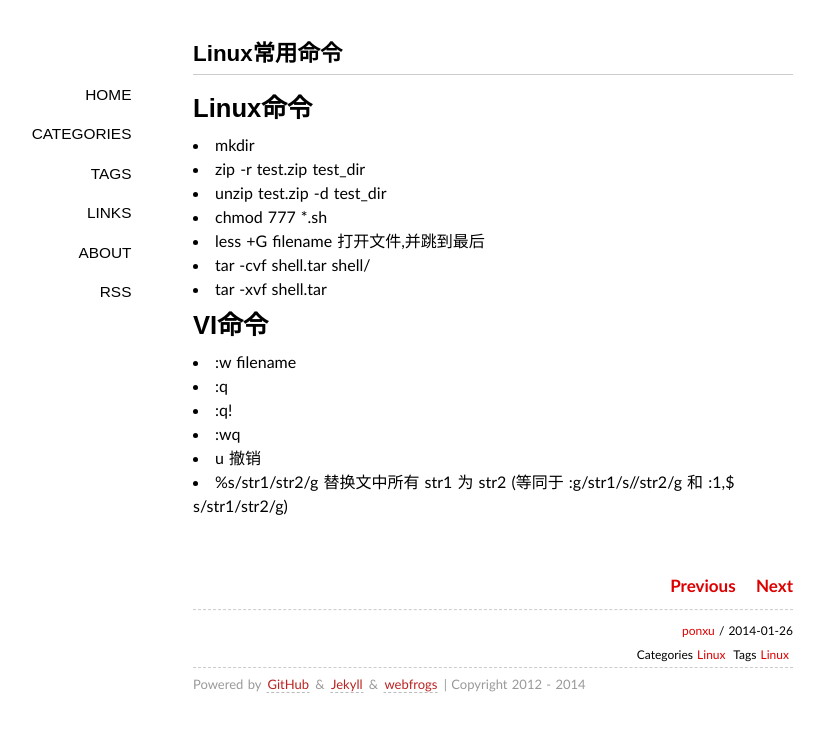
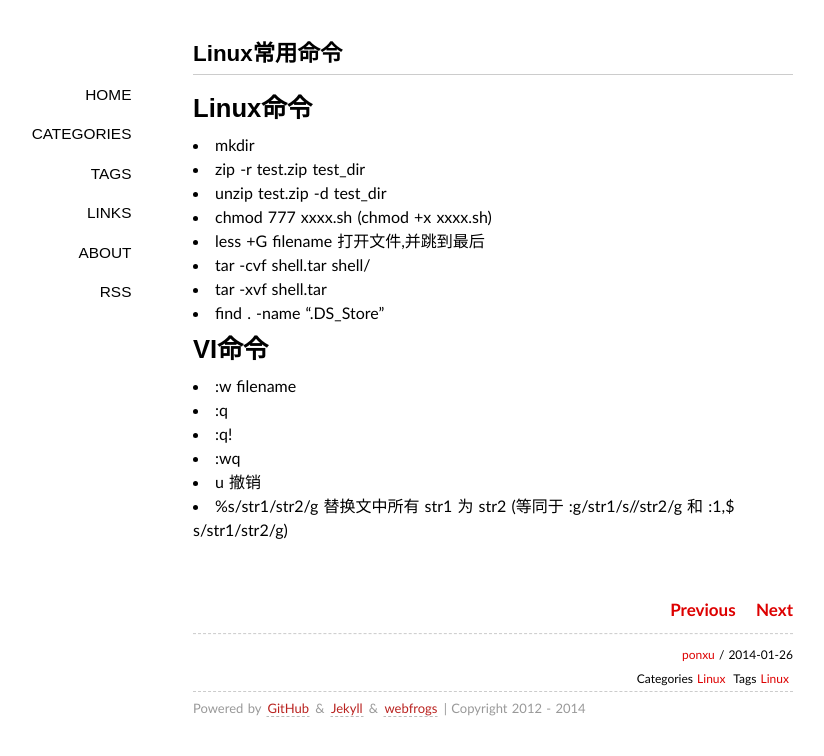
Before and after one commit to ponxu/ponxu.github.com, a Jekyll site: the page built from _posts/Linux/2014-01-26-Linux-commands.md, in a window 1280 px wide. Shown: the top 756 px of the page, without its empty margins (147-971 px from the left). Built offline with Jekyll 4.4.1, drawn with Linux system fonts in a browser that asks for light colours; some web fonts are replaced; Markdown is read by kramdown in place of the engine named in the settings.

Commit message:
add post

```diff
--- a/_posts/Linux/2014-01-26-Linux-commands.md
+++ b/_posts/Linux/2014-01-26-Linux-commands.md
@@ -12,10 +12,11 @@ Linux命令
  - mkdir
  - zip -r test.zip test_dir
  - unzip test.zip -d test_dir
- - chmod 777 *.sh
+ - chmod 777 xxxx.sh (chmod +x xxxx.sh)
  - less +G filename 打开文件,并跳到最后
  - tar -cvf shell.tar shell/
  - tar -xvf shell.tar
+ - find . -name ".DS_Store"
 
 
 VI命令
```
Also changed, not shown: _posts/悟/2014-11-02-菜.md (+2 -2 lines), 4 other files.
